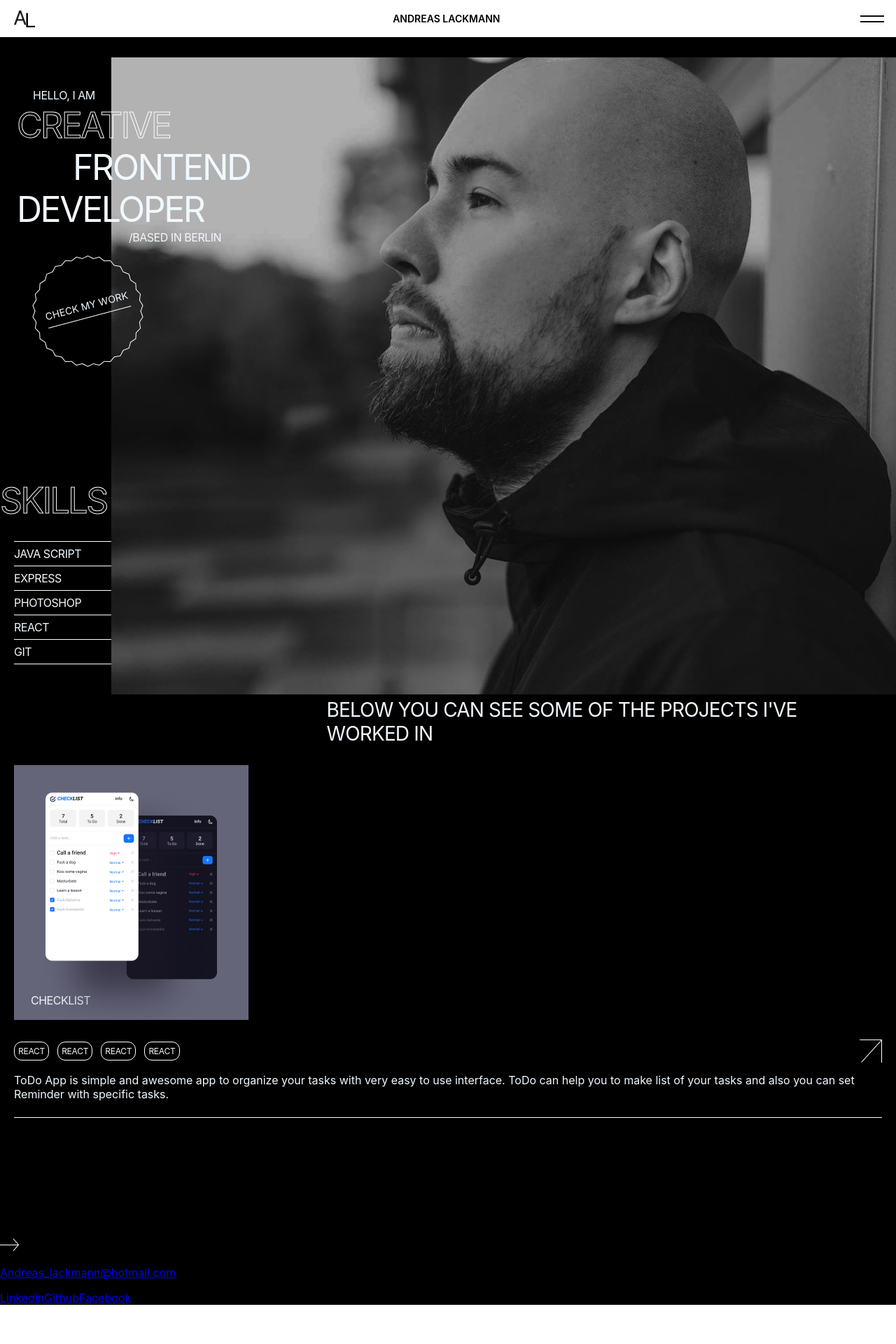
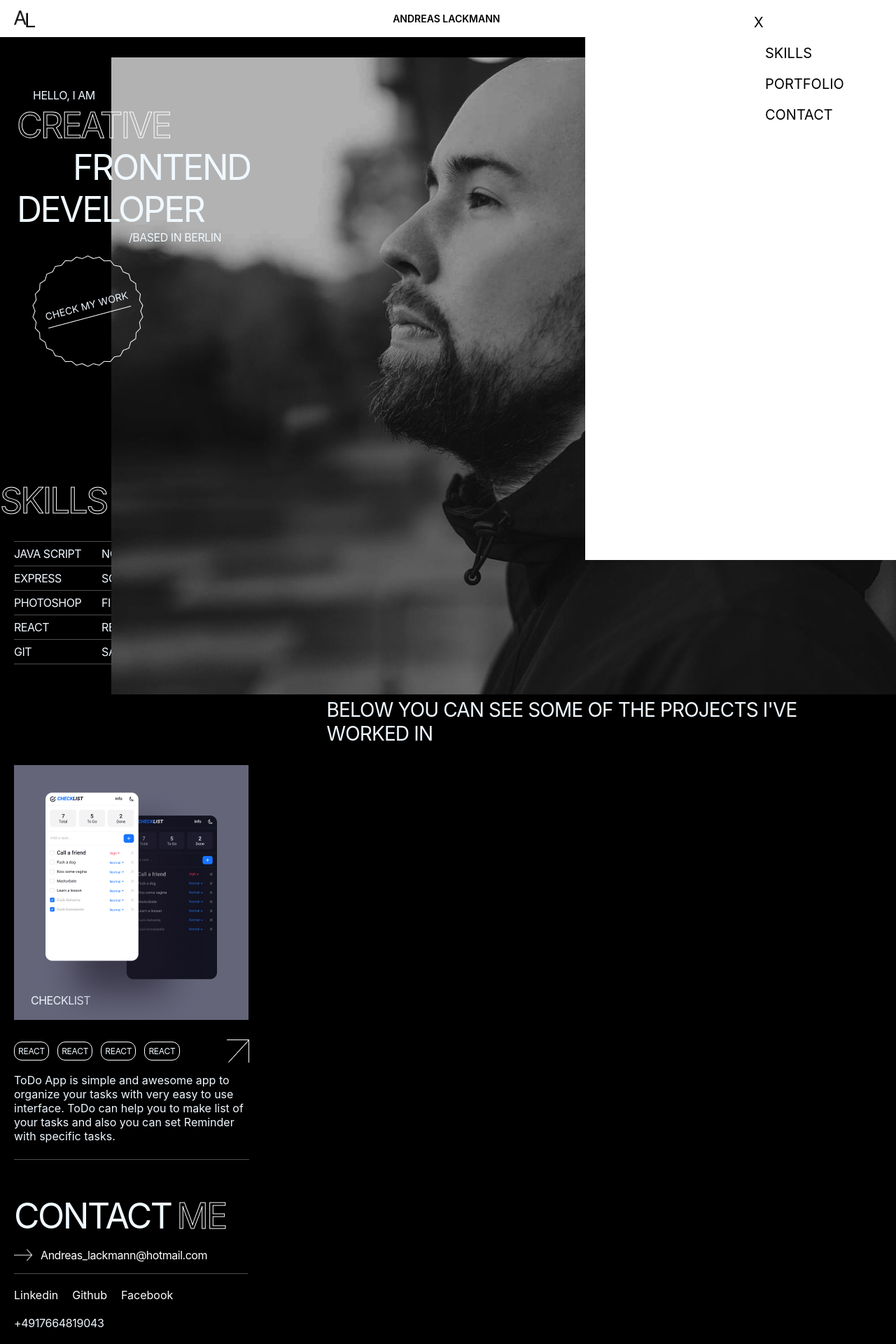
Before and after one commit to jokk3r/Portfolio_AL, a React (Create React App) app: page / in a window 1280 px wide. Shown: the top 1920 px of the page at 70% size. Before the commit the page ends 1864 px from the top, so only its background shows below. Built offline with nearby package versions, Linux system fonts and the light colour scheme; the HTML template or start-up script is replaced by a standard one.

Commit message:
contact block done, burger menu add

```diff
--- a/package.json
+++ b/package.json
@@ -9,6 +9,7 @@
     "node-sass": "^5.0.0",
     "react": "^17.0.2",
     "react-dom": "^17.0.2",
+    "react-router-dom": "^5.2.0",
     "react-scripts": "4.0.3",
     "web-vitals": "^1.1.1"
   },
--- a/src/App.js
+++ b/src/App.js
@@ -14,6 +14,7 @@ function App() {
       <About />
       <Skills />
       <Projects />
+
       <Contact />
     </div>
   );
--- a/src/components/Contact/Contact.js
+++ b/src/components/Contact/Contact.js
@@ -1,36 +1,49 @@
 import React from "react";
 import style from "./Contact.module.scss";
 import linkEmail from "./../assets/img/linkToEmail.png";
+import { Link } from "react-router-dom";
 
 function Contact() {
   return (
-    <div className={style.contact__block}>
+    <div className={style.contact__block} id="сontact">
       <div className={style.contact__main}>
-        <div className={style.contact__}></div>
+        <div className={style.contact__head}>
+          <p className={style.contact__contact}>Contact</p>
+          <p className={style.contact__me}>me</p>
+        </div>
         <a
-          className={style.contact__}
+          className={style.contact__link}
           href="mailto:Andreas_lackmann@hotmail.com"
         >
-          <img src={linkEmail} alt="" />
+          <img src={linkEmail} className={style.contact__arrow} alt="" />
           <p className={style.contact__Email}>Andreas_lackmann@hotmail.com</p>
         </a>
       </div>
       <div className={style.contact__info}>
         <div className={style.contact__links}>
           <a
+            className={style.contact__link}
             href="https://www.linkedin.com/in/andreaslackmann/"
             target="_blank"
           >
             Linkedin
           </a>
-          <a href="https://github.com/jokk3r" target="_blank">
+          <a
+            className={style.contact__link}
+            href="https://github.com/jokk3r"
+            target="_blank"
+          >
             Github
           </a>
-          <a href="https://www.facebook.com/andrey.lakman" target="_blank">
+          <a
+            className={style.contact__link}
+            href="https://www.facebook.com/andrey.lakman"
+            target="_blank"
+          >
             Facebook
           </a>
         </div>
-        <div className={style.contact__}></div>
+        <div className={style.contact__number}>+4917664819043</div>
       </div>
     </div>
   );
--- a/src/components/Contact/Contact.module.scss
+++ b/src/components/Contact/Contact.module.scss
@@ -0,0 +1,60 @@
+.contact__block {
+  width: 100%;
+  padding-bottom: 30px;
+}
+.contact__main {
+  width: 334px;
+  margin: 20px;
+  border-bottom: 1px solid rgba(255, 255, 255, 0.3);
+}
+
+.contact__head {
+  width: 334px;
+  font-size: 50px;
+  letter-spacing: -0.05em;
+  text-transform: uppercase;
+  display: flex;
+  margin-top: 50px;
+}
+.contact__contact {
+  margin: 0;
+}
+.contact__me {
+  -webkit-text-fill-color: transparent;
+  -webkit-text-stroke: 1px #ffffff;
+  margin: 0;
+  margin-left: 8px;
+}
+.contact__link {
+  display: flex;
+  text-decoration: none;
+  align-items: center;
+}
+.contact__arrow {
+  width: 28.09px;
+  height: 17.97px;
+  margin-right: 10px;
+}
+.contact__Email {
+  text-decoration: none;
+  letter-spacing: -0.03em;
+  font-size: 16px;
+  color: #ffffff;
+}
+.contact__info {
+  margin: 20px;
+}
+.contact__links {
+  text-decoration: none;
+  display: flex;
+  margin-bottom: 20px;
+}
+.contact__link {
+  text-decoration: none;
+  color: #ffffff;
+  margin-right: 20px;
+}
+.contact__number {
+  letter-spacing: -0.02em;
+  font-size: 16px;
+}
--- a/src/components/Main/Main.js
+++ b/src/components/Main/Main.js
@@ -26,7 +26,7 @@ class Main extends React.Component {
 
   render() {
     return (
-      <div className={style.main__block}>
+      <div className={style.main__block} id="main">
         <div className={style.main__intro}>
           <p className={style.main__hello}>hello, i am</p>
           <p className={style.main__creative}>creative</p>
--- a/src/components/Projects/Projects.js
+++ b/src/components/Projects/Projects.js
@@ -5,7 +5,7 @@ import checkDark from "./../assets/img/projects/checkDark.png";
 import link from "./../assets/img/projects/link.png";
 function Projects() {
   return (
-    <div className={style.projects__block}>
+    <div className={style.projects__block} id={"portfolio"}>
       <div className={style.projects__intro}>
         <p className={style.projects__text}>
           BELOW YOU CAN SEE SOME OF THE PROJECTS I'VE WORKED IN
--- a/src/components/Projects/Projects.module.scss
+++ b/src/components/Projects/Projects.module.scss
@@ -1,6 +1,6 @@
 .projects__block {
   width: 100%;
-  height: 800px;
+  height: 100%;
 }
 .projects__intro {
   width: 100%;
@@ -21,8 +21,8 @@
 .projects__item {
   display: flex;
   flex-direction: column;
-
-  border-bottom: 1px solid #ffffff;
+  width: 21em;
+  border-bottom: 1px solid rgba(255, 255, 255, 0.3);
   margin: 0 20px;
 }
 .projects__imgBlock {
@@ -54,7 +54,7 @@
   margin-bottom: 0px;
 }
 .projects__info {
-  width: 100%;
+  width: 21em;
 }
 .projects__skills {
   display: flex;
--- a/src/components/Skills/Skills.js
+++ b/src/components/Skills/Skills.js
@@ -3,7 +3,7 @@ import style from "./Skills.module.scss";
 
 function Skills() {
   return (
-    <div className={style.skills__block}>
+    <div className={style.skills__block} id={"skills"}>
       <div className={style.skills__wrap}>
         <div className={style.skills__slide}>
           <p className={style.skills__skills}>Skills</p>
--- a/src/components/Skills/Skills.module.scss
+++ b/src/components/Skills/Skills.module.scss
@@ -26,22 +26,22 @@ table {
   margin-left: 20px;
   margin-right: 20px;
   border-collapse: collapse;
-  width: 90%;
+  width: 21em;
   text-transform: uppercase;
   font-size: 16px;
   letter-spacing: -0.03em;
 }
 
 td {
-  border-bottom: 1px solid #ffffff;
+  border-bottom: 1px solid rgba(255, 255, 255, 0.3);
   padding: 7px 0;
 }
 td:first-child {
-  border-top: 1px solid #ffffff;
+  border-top: 1px solid rgba(255, 255, 255, 0.3);
 }
 td:nth-child(3) {
-  border-top: 1px solid #ffffff;
+  border-top: 1px solid rgba(255, 255, 255, 0.3);
 }
 td:nth-child(2) {
-  border-top: 1px solid #ffffff;
+  border-top: 1px solid rgba(255, 255, 255, 0.3);
 }
--- a/src/components/layout/Header/Header.js
+++ b/src/components/layout/Header/Header.js
@@ -1,23 +1,50 @@
-import React from "react";
-import style from "./Header.module.scss";
+import React, { useState } from "react";
+import "./Header.scss";
 import A from "./../../assets/logos/a.png";
 import L from "./../../assets/logos/l.png";
 import Burger from "./../../assets/logos/-.png";
 
 function Header() {
+  const [sidebar, setSidebar] = useState(false);
+
+  const showSidebar = () => setSidebar(!sidebar);
   return (
-    <header className={style.header__main}>
-      <div className={style.header__logo}>
-        <img src={A} className={style.header__logoA} alt="" />
-        <img src={L} className={style.header__logoL} alt="" />
+    <header className="header__main">
+      <a className="header__logo" href="#main">
+        <img src={A} className="header__logoA" alt="" />
+        <img src={L} className="header__logoL" alt="" />
+      </a>
+      <div>
+        <p className="header__name">ANDREAS LACKMANN</p>
       </div>
-      <div>
-        <p className={style.header__name}>ANDREAS LACKMANN</p>
+      <div className="header__nav" onClick={showSidebar}>
+        <img src={Burger} className="header__logoB" alt="" />
+        <img src={Burger} className="header__logoB" alt="" />
       </div>
-      <div className={style.header__nav}>
-        <img src={Burger} className={style.header__logoB} alt="" />
-        <img src={Burger} className={style.header__logoB} alt="" />
-      </div>
+      <nav className={sidebar ? "header__navMenu active" : "header__navMenu"}>
+        <ul className="menu__items">
+          <li className="menu__toggle">
+            <a className="menu__item " onClick={showSidebar}>
+              <p>x</p>
+            </a>
+          </li>
+          <li className="menu__text">
+            <a href="#skills" className="menu__item ">
+              <p>skills</p>
+            </a>
+          </li>
+          <li className="menu__text">
+            <a href="#portfolio" className="menu__item ">
+              <p>portfolio</p>
+            </a>
+          </li>
+          <li className="menu__text">
+            <a href="#сontact" className="menu__item ">
+              <p>contact</p>
+            </a>
+          </li>
+        </ul>
+      </nav>
     </header>
   );
 }
--- a/src/components/layout/Header/Header.module.scss
+++ /dev/null
@@ -1,41 +0,0 @@
-.header__main {
-  display: flex;
-  justify-content: space-between;
-  align-items: center;
-  width: 100%;
-  height: 53px;
-  position: fixed;
-  background-color: #ffffff;
-  color: black;
-  top: 0;
-  z-index: 1000;
-}
-.header__logo {
-  display: flex;
-
-  margin-left: 20px;
-}
-.header__logoA {
-  width: 100%;
-  height: 21px;
-}
-.header__logoL {
-  width: 100%;
-  height: 21px;
-  margin-top: 3px;
-  margin-left: -1px;
-}
-.header__logoB {
-  width: 100%;
-  height: 2px;
-  margin: 3px;
-}
-.header__name {
-  font-weight: 600;
-  font-size: 14px;
-}
-.header__nav {
-  display: flex;
-  flex-direction: column;
-  margin-right: 20px;
-}
--- /dev/null
+++ b/src/components/layout/Header/Header.scss
@@ -0,0 +1,97 @@
+.header__main {
+  display: flex;
+  justify-content: space-between;
+  align-items: center;
+  width: 100%;
+  height: 53px;
+  position: fixed;
+  background-color: #ffffff;
+  color: black;
+  top: 0;
+  z-index: 1000;
+}
+.header__logo {
+  display: flex;
+
+  margin-left: 20px;
+}
+.header__logoA {
+  width: 100%;
+  height: 21px;
+}
+.header__logoL {
+  width: 100%;
+  height: 21px;
+  margin-top: 3px;
+  margin-left: -1px;
+}
+.header__logoB {
+  width: 100%;
+  height: 2px;
+  margin: 3px;
+}
+.header__name {
+  font-weight: 600;
+  font-size: 14px;
+}
+.header__nav {
+  display: flex;
+  flex-direction: column;
+  margin-right: 20px;
+  cursor: pointer;
+  height: 100%;
+  display: flex;
+  justify-content: center;
+}
+.header__navMenu {
+  background-color: white;
+  width: 49%;
+  height: 100vh;
+  display: flex;
+  justify-content: center;
+  position: fixed;
+  top: 0;
+  right: -183px;
+  transition: 850ms;
+}
+.header__navMenu.active {
+  right: 0;
+  transition: 350ms;
+}
+.menu__text {
+  list-style: none;
+  color: black;
+  font-size: 20px;
+  width: 100%;
+  padding: 0 16px;
+}
+.menu__items {
+  list-style: none;
+  margin-top: 0;
+  padding-left: 0;
+}
+.menu__bars {
+  margin-left: 2rem;
+  font-size: 1.3rem;
+  background: none;
+}
+.menu__item {
+  text-decoration: none;
+  text-transform: uppercase;
+  width: 95%;
+  border-radius: 5px;
+  color: black;
+}
+.menu__toggle a {
+  font-size: 20px;
+  margin-top: 0;
+  transition: 850ms;
+}
+.menu__text:hover {
+  background-color: black;
+  color: #ffffff;
+  border-radius: 5px;
+}
+.menu__text:hover .menu__item {
+  color: #ffffff;
+}
```
Also changed, not shown: 1 other file (tests, documents, lock files or other folders).
